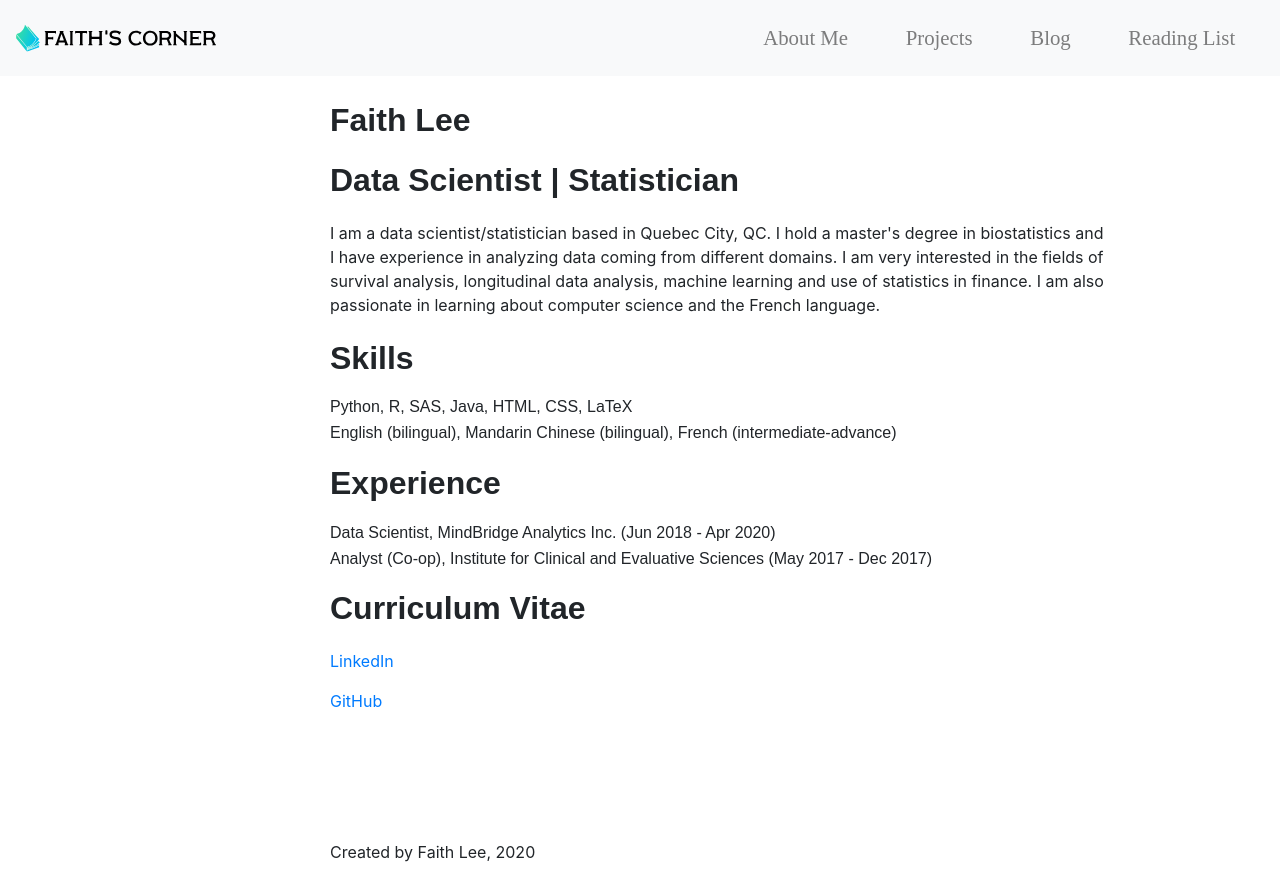
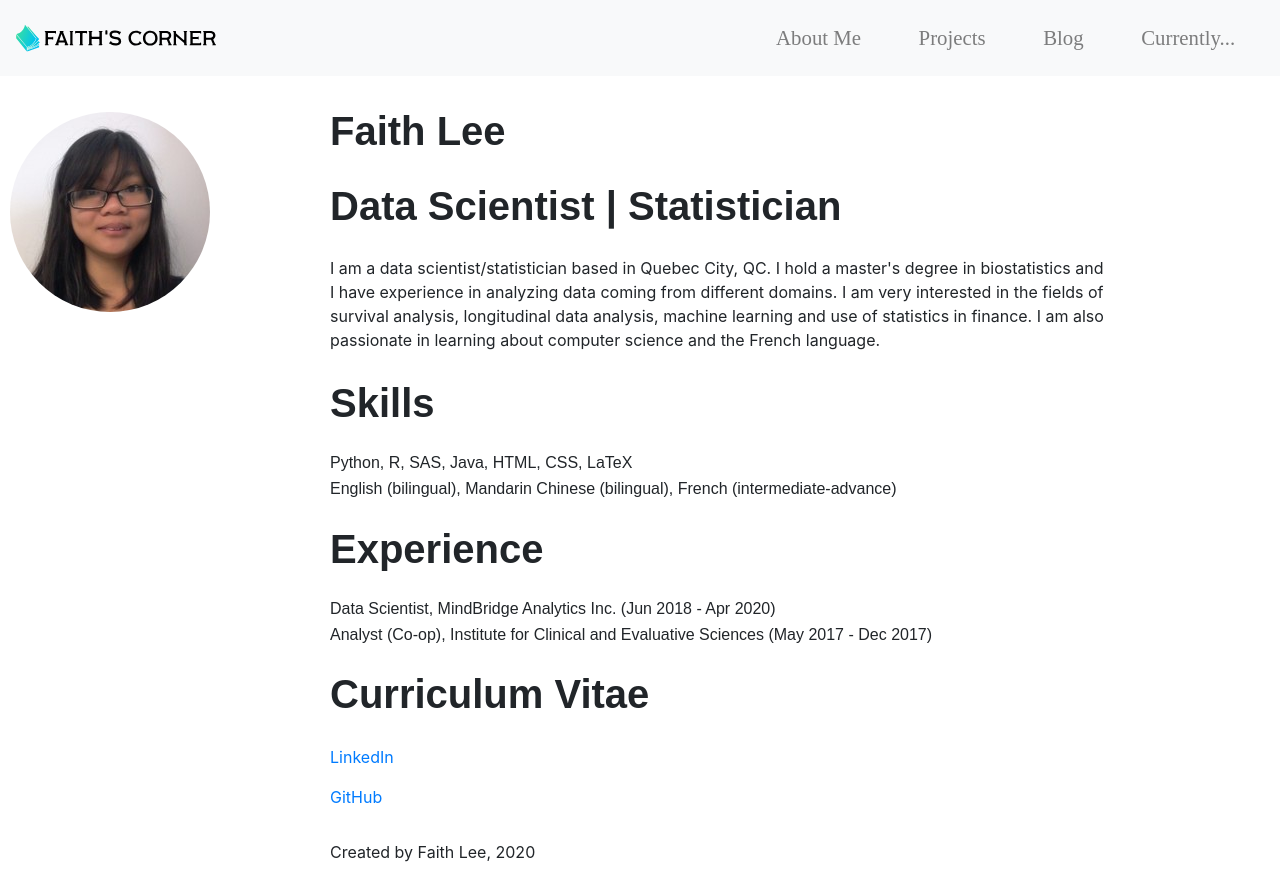
Before and after one commit to faithghlee/faithghlee.github.io, a Gatsby site: page / in a window 1280 px wide. Built offline with nearby package versions, Linux system fonts and the light colour scheme; Gatsby itself is replaced by a stand-in of ours.

Commit message:
position profile image

```diff
--- a/src/components/header.js
+++ b/src/components/header.js
@@ -25,7 +25,7 @@ const NavigationBar = () => (
             <Nav.Link href="/about" className= "nav-item">About Me</Nav.Link>
             <Nav.Link href="/projects" className="nav-item">Projects</Nav.Link>
             <Nav.Link href="https://randomstatsmusings.wordpress.com/" className="nav-item">Blog</Nav.Link>
-            <Nav.Link href="/reading_list" className="nav-item">Reading List</Nav.Link>
+            <Nav.Link href="/current" className="nav-item">Currently...</Nav.Link>
         </Nav>
         </Navbar.Collapse>
     </Navbar>
--- a/src/pages/index.js
+++ b/src/pages/index.js
@@ -1,11 +1,13 @@
 import React from "react"
 import Layout from "../components/layout"
-import indexStyle from "../styles/index.scss"
-
+import "../styles/index.scss"
+import profileImage from "../images/profile_image.jpeg"
 const IndexPage = () => {
 
   return (
     <Layout>
+      <div className="introduction">
+      <img className="profile-pic" src={profileImage}></img>
       <h1> Faith Lee</h1>
       <h1> Data Scientist | Statistician </h1>
       <p> I am a data scientist/statistician based in Quebec City, QC. I hold a master's degree in biostatistics and I have experience in analyzing data coming from different domains. I am very interested in the fields of survival analysis, longitudinal data analysis, machine learning and use of statistics in finance. I am also passionate in learning about computer science and the French language.</p>
@@ -21,7 +23,7 @@ const IndexPage = () => {
       <h1>Curriculum Vitae</h1>
       <a href="https://www.linkedin.com/in/faith-lee-6257b193/"><p> LinkedIn</p></a>
       <a href="https://github.com/faithghlee"><p> GitHub</p></a>
-      <h2></h2>
+      </div>
 
 
 
--- a/src/styles/index.scss
+++ b/src/styles/index.scss
@@ -17,8 +17,6 @@ img {
 }
 
 h1 {
-    font-family: 'Courier New', Courier, monospace;
-    font-size: 2em;
     margin: 0.67em 0;
 }
 
@@ -30,7 +28,6 @@ h1 {
 
 h1 {
     margin-left: 20rem;
-
     font-family: Arial, Helvetica, sans-serif;
     font-weight: bold;
 }
@@ -45,3 +42,12 @@ h2{
   margin-right: 10rem;
 
 }
+div.introduction{
+    display: inline-block;
+}
+.profile-pic{
+    border-radius: 50%;
+    float:left;
+    margin-top: 2rem;
+
+}
```
Also changed, not shown: src/pages/current.js (added, +12 -0 lines).
